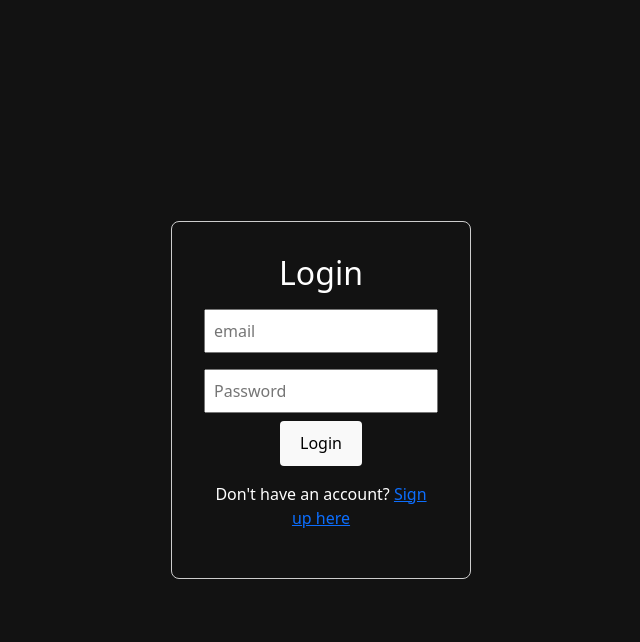
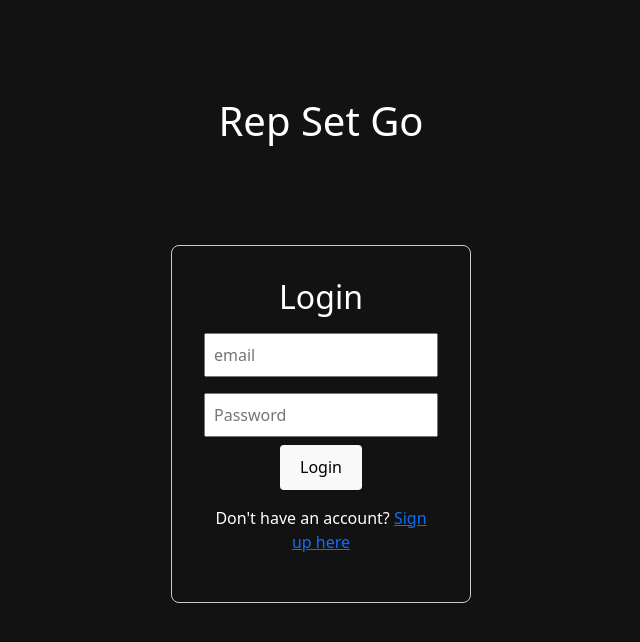
Before and after one commit to deepakbelamana/rep-set-go-ui, a React (Vite) app: page /login in a window 1280 px wide. Shown: the top 642 px of the page, without its empty margins (319-959 px from the left). Built offline with nearby package versions, Linux system fonts and the light colour scheme; no server answers.

Commit message:
all sets added on same dates are visible now

```diff
--- a/src/auth/login/login.jsx
+++ b/src/auth/login/login.jsx
@@ -73,6 +73,9 @@ export default function Login() {
         pauseOnHover={false}
         theme="dark"
       />
+    <div>
+      <h1>Rep Set Go</h1>
+    </div>
     <div className="login-container">
       <h2>Login</h2>
       <form onSubmit={handleSubmit}>
--- a/src/set/setpage.jsx
+++ b/src/set/setpage.jsx
@@ -187,7 +187,7 @@ export default function SetPage() {
           </thead>
           <tbody>
             {filteredSets.length ? (
-              filteredSets.slice(0, 3).map((s, idx) => (
+              filteredSets.map((s, idx) => (
                 <tr key={s.set_id || idx}>
                   <td>{idx + 1}</td>
                   <td>{s.rep_count}</td>
```
